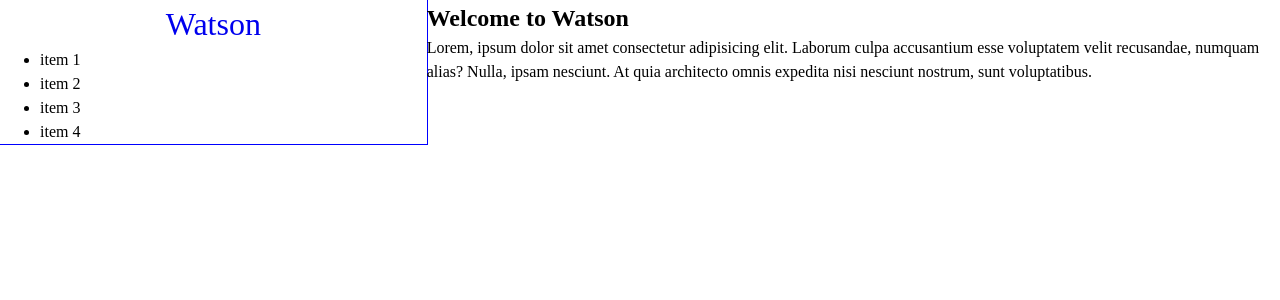
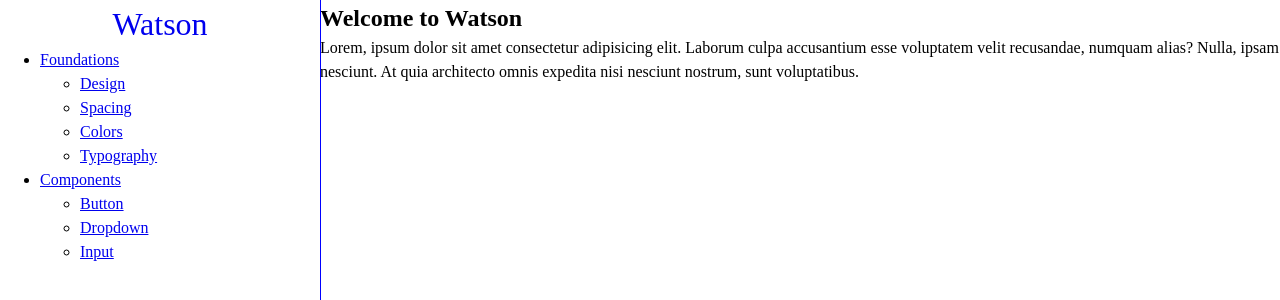
Before and after one commit to danigonlinea/library-docs-nuxt, a Nuxt app: page / in a window 1280 px wide. Shown: the top 300 px of the page. Built offline with nearby package versions, Linux system fonts and the light colour scheme.

Commit message:
adding some structure to the sidebar menu

```diff
--- a/components/Sidebar/Sidebar.scss
+++ b/components/Sidebar/Sidebar.scss
@@ -1,6 +1,9 @@
 .watson-sidebar {
   outline: 1px solid blue;
-  height: 100%;
+  height: 100vh;
+  position: sticky;
+  top: 0;
+  overflow: auto;
 }
 
 .watson-logo {
--- a/components/Sidebar/Sidebar.vue
+++ b/components/Sidebar/Sidebar.vue
@@ -3,15 +3,24 @@
     <NuxtLink class="watson-logo" to="/">Watson</NuxtLink>
     <nav>
       <ul>
-        <li>item 1</li>
-        <li>item 2</li>
-        <li>item 3</li>
-        <li>item 4</li>
+        <li class="watson-sidebar-section" v-for="section in sidebarMenu">
+          <NuxtLink :to="section.key">{{ section.name }}</NuxtLink>
+          <ul v-if="section.items" class="watson-sidebar-item">
+            <li
+              class="watson-sidebar-section-item"
+              v-for="item in section.items"
+            >
+              <NuxtLink :to="item.key">{{ item.name }}</NuxtLink>
+            </li>
+          </ul>
+        </li>
       </ul>
     </nav>
   </div>
 </template>
-
+<script setup>
+import { sidebarMenu } from './config'
+</script>
 <style lang="scss" scoped>
 @import './Sidebar.scss';
 </style>
--- /dev/null
+++ b/components/Sidebar/config.js
@@ -0,0 +1,44 @@
+// Sidebar Structure
+
+export const sidebarMenu = [
+  {
+    name: 'Foundations',
+    key: 'foundations',
+    items: [
+      {
+        name: 'Design',
+        key: 'design',
+      },
+      {
+        name: 'Spacing',
+        key: 'spacing',
+      },
+      {
+        name: 'Colors',
+        key: 'colors',
+      },
+      {
+        name: 'Typography',
+        key: 'typography',
+      },
+    ],
+  },
+  {
+    name: 'Components',
+    key: 'components',
+    items: [
+      {
+        name: 'Button',
+        key: 'button',
+      },
+      {
+        name: 'Dropdown',
+        key: 'dropdown',
+      },
+      {
+        name: 'Input',
+        key: 'input',
+      },
+    ],
+  },
+]
--- a/layouts/main.vue
+++ b/layouts/main.vue
@@ -14,12 +14,12 @@ definePageMeta({
 </script>
 
 <style scoped>
-.site-container {
+.watson-site-container {
   min-height: 100vh;
 }
 .watson-main-container {
   display: grid;
-  grid-template-columns: 1fr 2fr;
+  grid-template-columns: 1fr 3fr;
   min-height: 100%;
 }
 </style>
```
Also changed, not shown: 1 other file (tests, documents, lock files or other folders).
